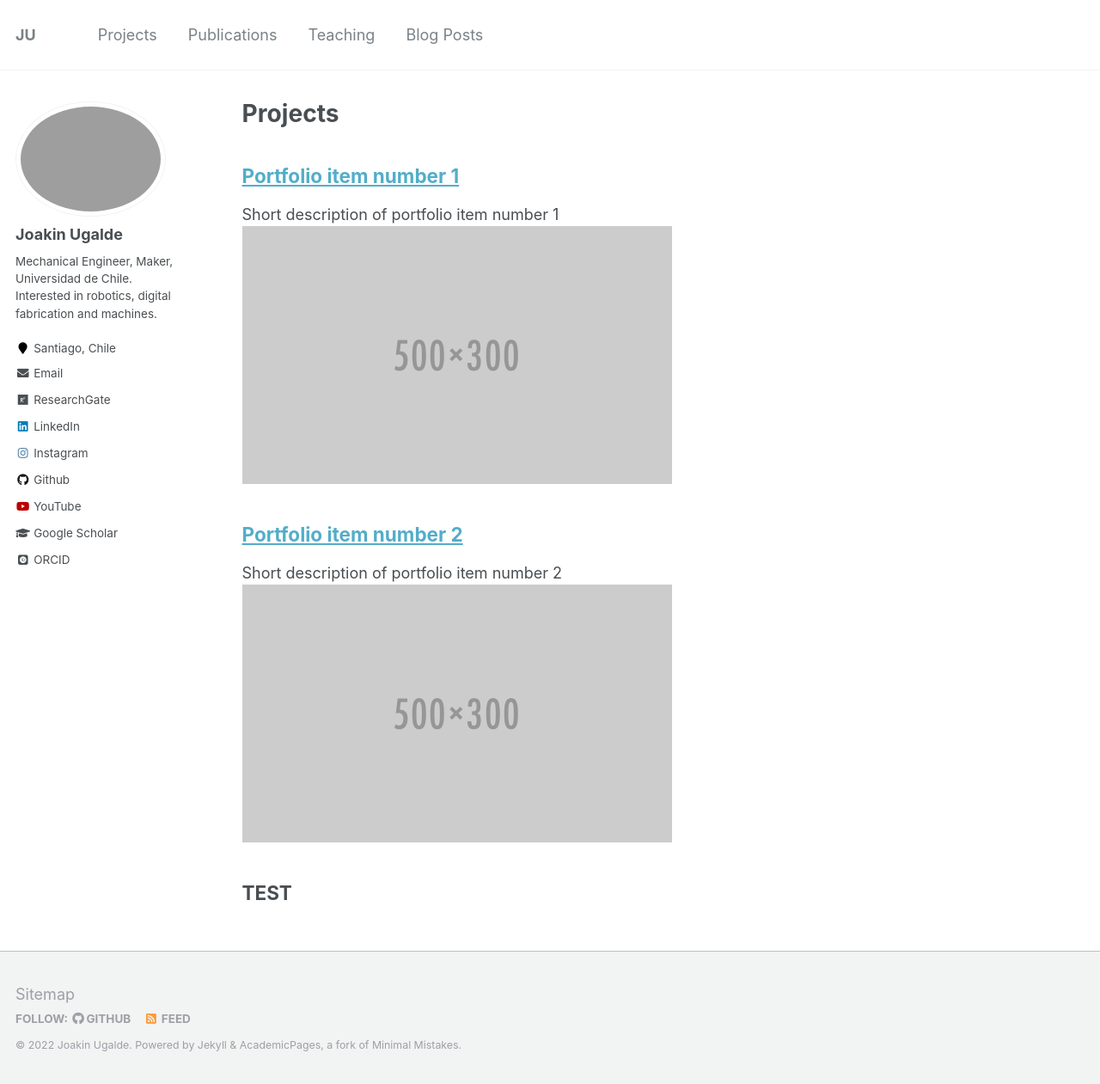
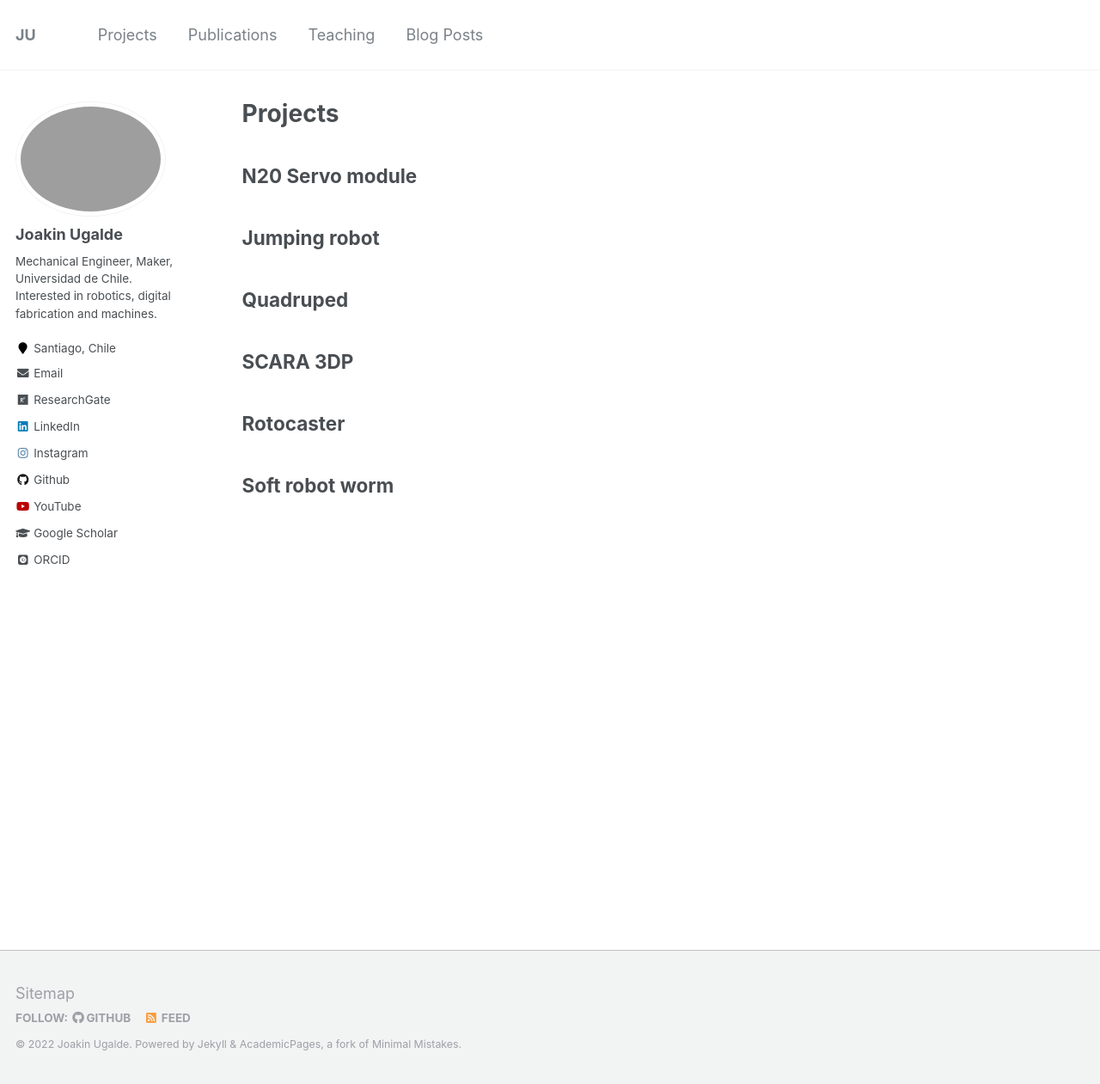
Before and after one commit to jkugalde/jkugalde.github.io, a Jekyll site: the page built from _pages/portfolio.md, in a window 1280 px wide and 1261 px high. Shown: the whole window at 86% size. Built offline with Jekyll 4.4.1, drawn with Linux system fonts in a browser that asks for light colours; some web fonts are replaced.

Commit message:
back to original

```diff
--- a/_pages/portfolio.md
+++ b/_pages/portfolio.md
@@ -5,11 +5,14 @@ permalink: /portfolio/
 author_profile: true
 ---
 
-{% include base_path %}
+## N20 Servo module
 
+## Jumping robot
 
-{% for post in site.portfolio %}
-  {% include archive-single.html %}
-{% endfor %}
+## Quadruped
 
-## TEST
+## SCARA 3DP
+
+## Rotocaster
+
+## Soft robot worm
```
